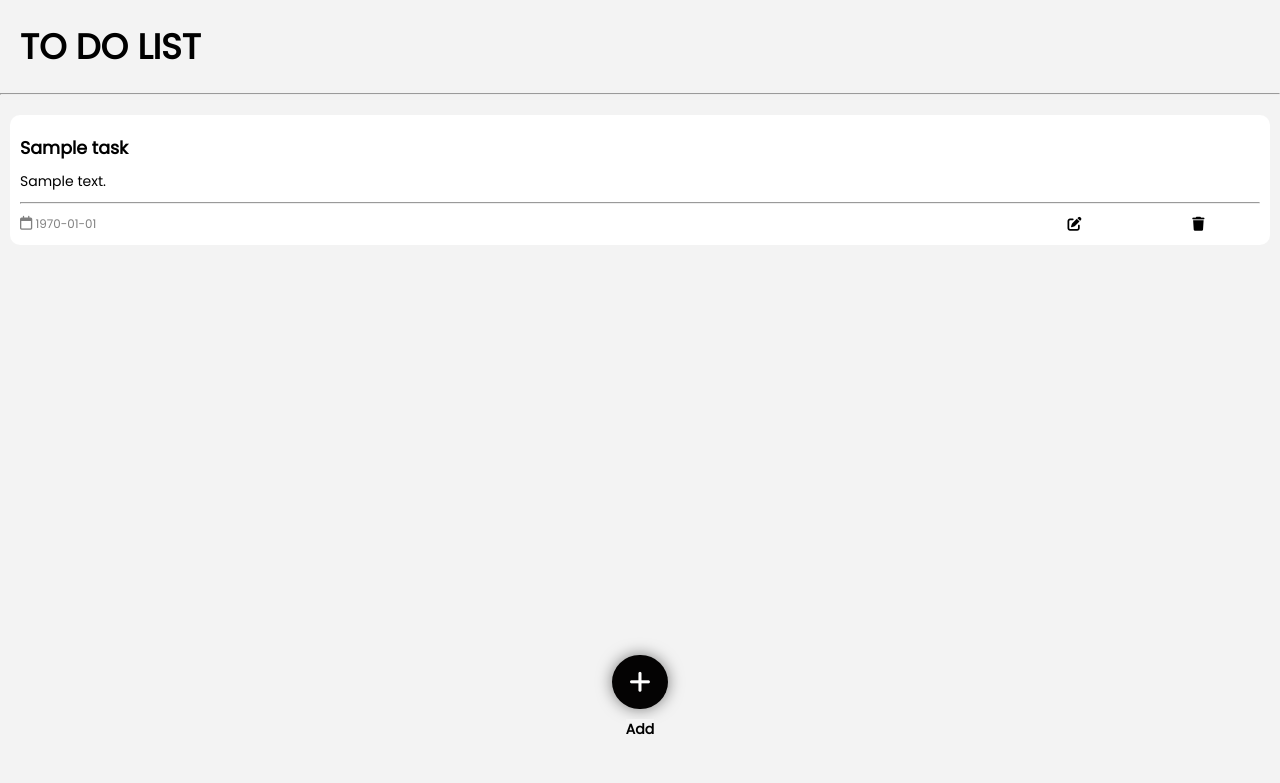
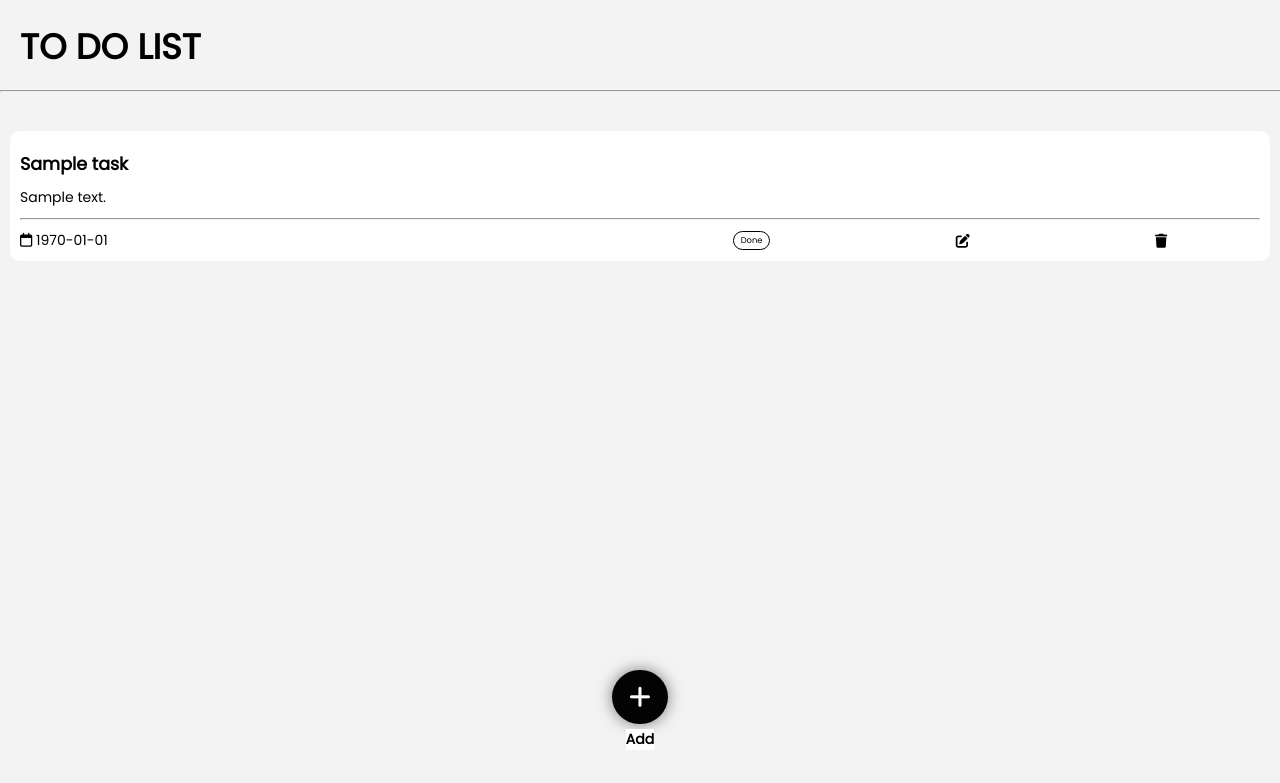
Before and after one commit to shehanrathnayake/To-do-list-web-app-using-MVC-architecture-PHP, a PHP site: page /index.php in a window 1280 px wide. Shown: the top 783 px of the page. Run offline with PHP 8.4, Linux system fonts and the light colour scheme; tables that the repository leaves empty or names only in its code hold one stand-in row (values such as "Sample post"); some libraries are stand-ins or nearby versions.

Commit message:
Created controllers for work done button

```diff
--- a/controllers/dolist.php
+++ b/controllers/dolist.php
@@ -45,6 +45,12 @@ class Dolist {
         exit;
     }
 
+    public function statusList($id, $status) {
+        $this->dolistmodel->statusList($id, $status);
+        header("Location: $GLOBALS[site_url]");
+        exit;
+    }
+
 }
 
 ?>
--- a/core/route.php
+++ b/core/route.php
@@ -9,6 +9,8 @@ require 'controllers/dolist.php';
 $url = trim(parse_url($_SERVER['REQUEST_URI'],PHP_URL_PATH));
 
 $urls = explode('/',$url);
+
+var_dump($urls);
 
 switch ($urls[1]) {
 
@@ -37,6 +39,11 @@ switch ($urls[1]) {
         $dolist->deleteList ($urls[2]);
         break;
 
+    case 'status':
+        $dolist = new Dolist ();
+        $dolist->statusList ($urls[2],$urls[3]);
+        break;
+
     default:
         $dolist = new Dolist ();
         $dolist->getAllDolist();
--- a/models/dolist.php
+++ b/models/dolist.php
@@ -56,6 +56,19 @@ class Dolistmodel {
         return $dolist;
     }
 
+    public function statusList ($id, $status) {
+        if ($status == 'done') {
+            $new_status = 'notdone';
+        } else {
+            $new_status = 'done';
+        }
+        $sql = "UPDATE task SET status = '$new_status' WHERE id = $id";
+        $stmt = $this->db->query($sql);
+        $stmt->execute();
+        $dolist = $stmt -> fetchAll (PDO::FETCH_ASSOC);
+        return $dolist;
+    }
+
 }
 
 ?>
--- a/view/assets/dolist-style.css
+++ b/view/assets/dolist-style.css
@@ -1,30 +1,101 @@
-header {margin:20px}
+header {
+    padding:20px;
+    width: 100%;
+    position: fixed;
+    top: 0;
+    background-color: var(--primary-color);
+}
 
-.container {margin-top: 20px;}
+header a {
+    color: var(--text-color);
+    text-decoration: none;
+}
+
+.header-hr {
+    width: 100%;
+    position: fixed;
+    top: 90px;
+}
+
+.container {margin: 110px 0 150px 0;}
 
 .task {
     border-radius: 10px;
     margin: 10px;
     padding: 10px;
-
+    background-color: var(--secondary-color);
 }
 
-/* h1 {margin-left: 30px;} */
+.task p {
+    margin-top: 10px;
+}
 
-.task, h3, p, .change {
-    background-color: var(--secondary-color);
+.title {
+    display: flex;
+    align-items: center;
+    justify-content: space-between;
     margin-top: 10px;
+}
+
+/* .checkbox {
+    width: 30%;
+    display: flex;
+    align-items: center;
+    justify-content: space-around;
+}
+
+.checkbox label {
+    font-weight: bold;
+} */
+
+/* .checkbox input {
+    appearance: none;
+    -webkit-appearance: none;
+    -moz-appearance: none;
+    width: 15px;
+    height: 15px;
+    border-radius: 5px;
+    border: 1px solid black;
+    outline: none;
+    cursor: pointer;
+    transition: all 0.3s ease;
+    background-color: white;
+}
+
+.checkbox input:checked {
+    background-color: black;
+} */
+
+/* .status {
+    border: 1px solid blue;
+} */
+
+.done {
+    display: block;
+    margin: auto;
+    color: black;
+    border-radius: 10px;
+    background-color: white;
+    font-size: 0.6rem;
+    padding: 2px 7px;
+    border: 1px solid black;
+}
+
+.notdone {
+    display: block;
+    margin: auto;
+    color: white;
+    border-radius: 10px;
+    background-color: black;
+    font-size: 0.6rem;
+    padding: 2px 7px;
 }
 
 .date, .icons {background-color: var(--secondary-color);}
 
-/* .date, .change{border: 1px solid black;} */
-
 p {margin-bottom: 10px;}
 
 .change {margin-top: 10px;}
-
-.date {color: gray; font-size: 0.85rem;}
 
 .change {
     display: flex;
@@ -32,20 +103,19 @@ p {margin-bottom: 10px;}
     justify-content: space-between;
 }
 
-.icons {width: 20%; display: flex; justify-content: space-around;}
+.icons {width: 50%; display: flex; justify-content: space-around; align-items: center;}
 
 .icons a {color: var(--text-color);}
 
 .add {
-    position: absolute;
+    position: fixed;
     width: 100%;
     display: flex;
     flex-direction: column;
     justify-content: center;
     align-items: center;
-    bottom: 50px;
+    bottom: 40px;
     z-index: 1;
-
 }
 
 .add a {
@@ -69,4 +139,4 @@ p {margin-bottom: 10px;}
     /* text-align: center; */
 }
 
-.add p {font-weight: bold; background-color: var(--primary-color);}
+.add p {font-weight: bold; background-color: var(--secondary-color); margin-top: 5px;}
--- a/view/dolist.view.php
+++ b/view/dolist.view.php
@@ -24,9 +24,13 @@ error_reporting(E_ALL);
 
 <body>
     <header>
-        <h1>To Do List</h1>
+        <a href="<?= $GLOBALS['site_url'] ?>">
+            <h1>To Do List</h1>
+        </a>
+
     </header>
-    <hr>
+
+    <hr class="header-hr">
 
     <section>
 
@@ -34,7 +38,12 @@ error_reporting(E_ALL);
 
             <?php foreach ($dolist as $list) : ?>
                 <div class="task">
-                    <h3><?= $list['title'] ?></h3>
+                    <div class="title">
+                        <h3><?= $list['title'] ?></h3>
+
+
+                    </div>
+
                     <p><?= $list['body'] ?></p>
                     <hr>
 
@@ -42,11 +51,39 @@ error_reporting(E_ALL);
                         <div class="date">
                             <?php
                             $timestamp = $list['target_date'];
-                            $targetdate = date("Y-m-d",$timestamp);
-                            echo '<i class="fa-regular fa-calendar"></i>'.' '.$targetdate;
+                            $targetdate = date("Y-m-d", $timestamp);
+                            $today = time();
+                            if ($timestamp < $today && $list['status'] == 'notdone') {
+                                echo '<div style="color: red";> <i class="fa-regular fa-calendar"></i>' . ' ' . $targetdate . '</div>';
+                            } else {
+                                echo '<i class="fa-regular fa-calendar"></i>' . ' ' . $targetdate;
+                            }
                             ?>
                         </div>
+
                         <div class="icons">
+
+                            <div class="statuschange">
+
+                                <form action="<?= $GLOBALS['site_url'] ?>/status/<?=$list['id']?>/<?=$list['status']?>" method="POST">
+                                    <?php
+                                    if ($list['status'] == 'notdone') {
+                                        $status = 'done';
+                                    } else {
+                                        $status = 'notdone';
+                                    }
+                                    ?>
+                                    <input type="hidden" name="status" value="">
+                                    <?php
+                                    if ($list['status'] == 'done') {
+                                        echo '<button class="done" type="submit" value="submit">Done</button>';
+                                    } else {
+                                        echo '<button class="notdone" type="submit" value="submit">Done?</button>';
+                                    }
+                                    ?>
+                                </form>
+                            </div>
+
                             <a href="<?= $GLOBALS['site_url'] ?>/edit/<?= $list['id'] ?>"><i class="fa-solid fa-pen-to-square"></i></a>
                             <a href="<?= $GLOBALS['site_url'] ?>/delete/<?= $list['id'] ?>"><i class="fa-solid fa-trash"></i></a>
                         </div>
@@ -61,8 +98,6 @@ error_reporting(E_ALL);
 
     </section>
 
-
-
     <div class="add">
         <a class="" href="<?= $GLOBALS['site_url'] ?>/add"><i class="fa-solid fa-plus"></i></a>
         <p>Add</p>
```
